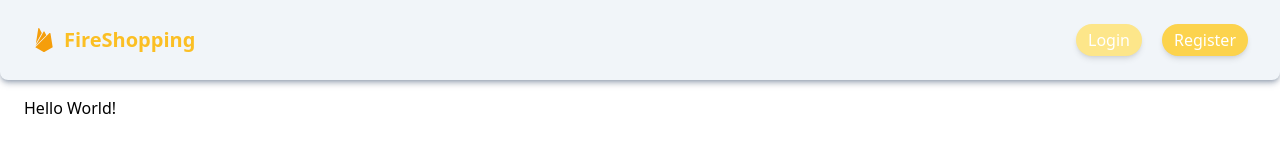
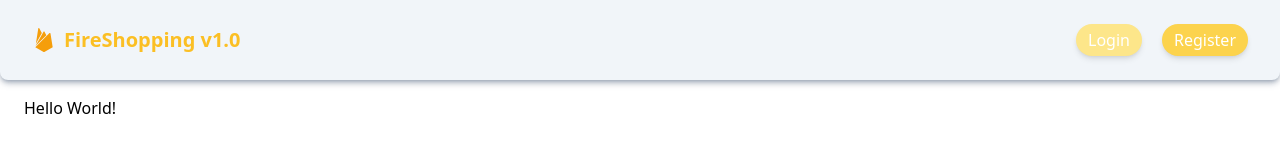
Before and after one commit to DanielAbadNoriega/OB_M5.1_Firebase_login, a React (Create React App) app: page / in a window 1280 px wide. Shown: the top 160 px of the page. Built offline with nearby package versions, Linux system fonts and the light colour scheme; the HTML template or start-up script is replaced by a standard one.

Commit message:
New version FireShopping

```diff
--- a/package.json
+++ b/package.json
@@ -20,7 +20,8 @@
     "start": "react-scripts start",
     "build": "react-scripts build",
     "test": "react-scripts test",
-    "eject": "react-scripts eject"
+    "eject": "react-scripts eject",
+    "firebase:deploy": "npm run build && firebase deploy"
   },
   "eslintConfig": {
     "extends": [
--- a/src/components/header.jsx
+++ b/src/components/header.jsx
@@ -32,7 +32,7 @@ const Header = () => {
       >
         <SiFirebase className="text-2xl text-amber-500" />
         <span className="text-xl font-semibold text-amber-400">
-          FireShopping
+          FireShopping v1.0
         </span>
       </div>
       <div>
```
